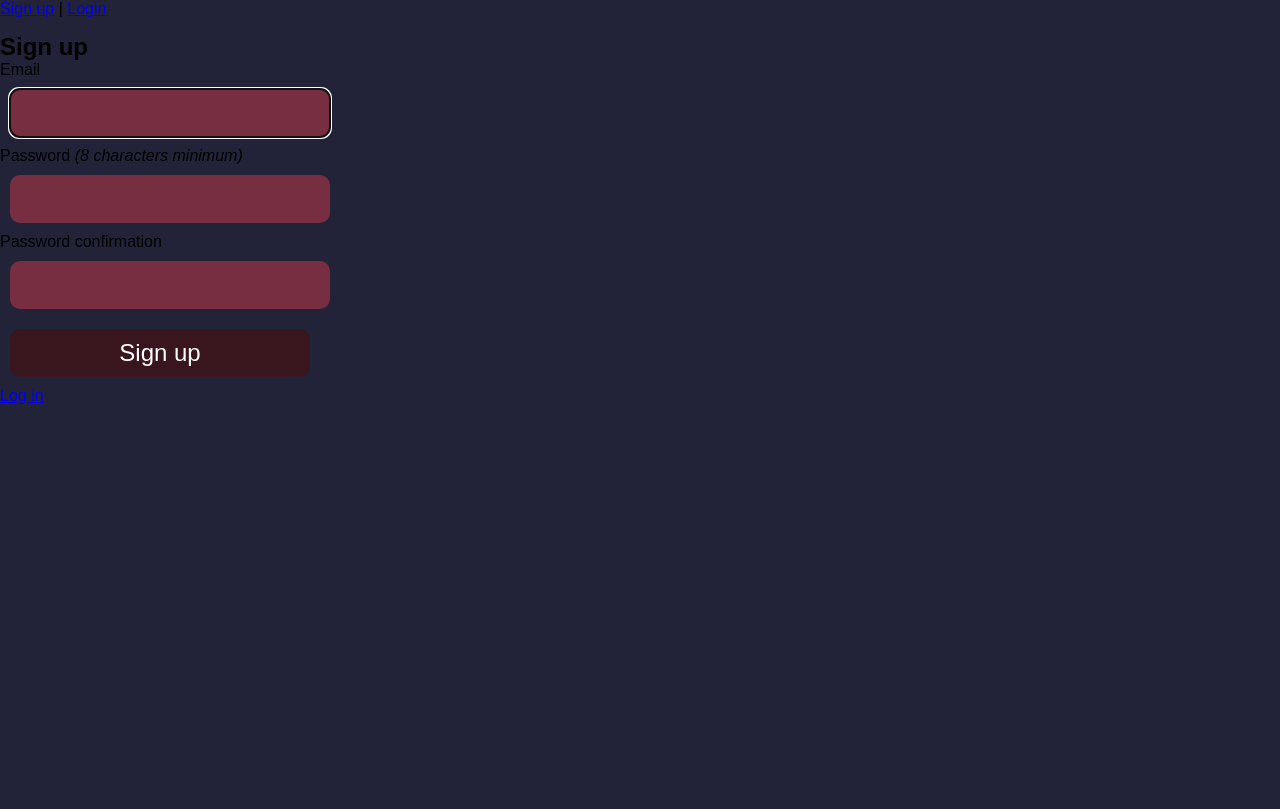
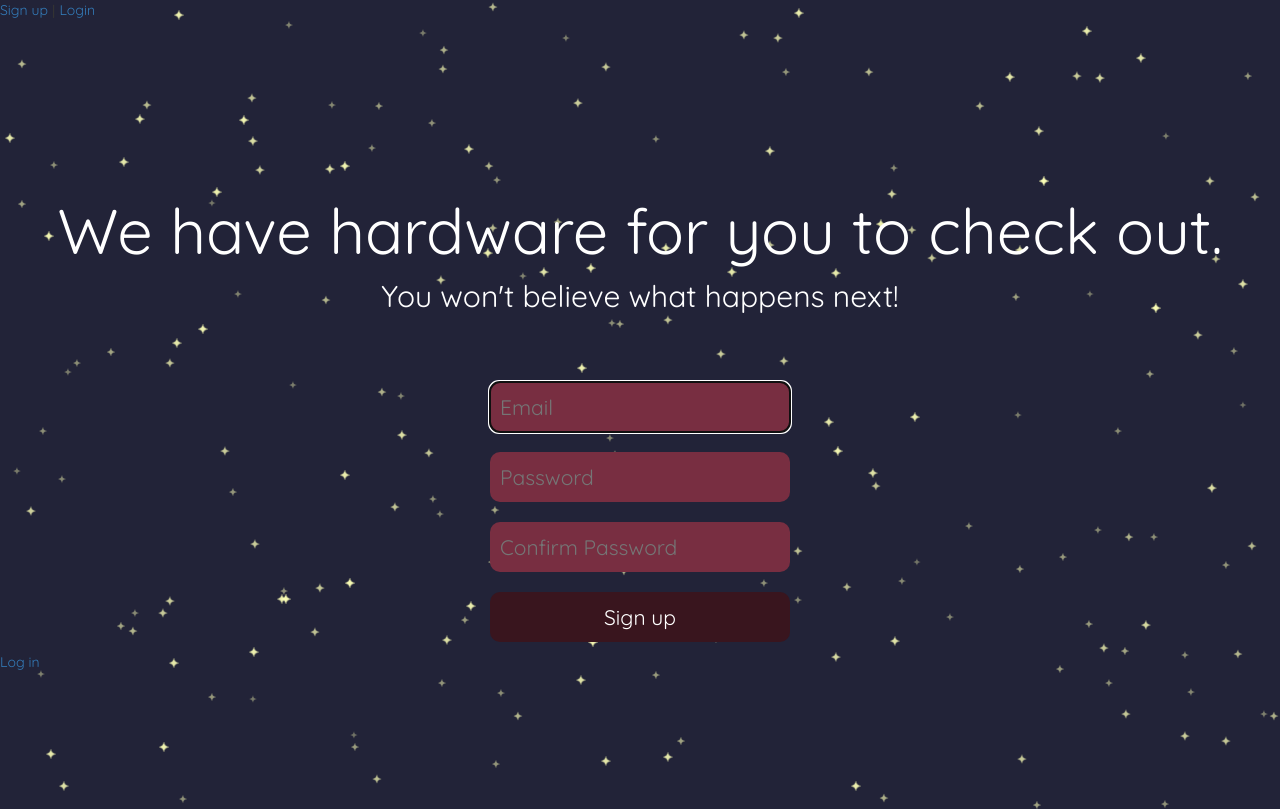
Before and after one commit to preetsmohan/hardware-launchpad, a Rails app: page /users/sign_up in a window 1280 px wide. Run offline with Rails 7, Linux system fonts and the light colour scheme; style sheets or scripts are compiled from the project's sources; some libraries are stand-ins or nearby versions.

Commit message:
some styling things

```diff
--- a/app/assets/stylesheets/main.css
+++ b/app/assets/stylesheets/main.css
@@ -26,6 +26,8 @@ body{
 }
 
 h1{
+	font-family: 'Quicksand', sans-serif;
+	color:white;
 	margin:0;
 }
 h2{
@@ -40,14 +42,14 @@ h2{
 	height:20vh;
 	font-family: 'Quicksand', sans-serif;
 	padding-top:15vh;
-	margin-top:10vh;
+	margin-top:7vh;
 	display: block;
 	height:25vh;
 }
 
-.login{
+.login, .signup{
 	text-align: center;
-	margin-top:15vh;
+	margin-top:12vh;
 	display: block;
 	position: relative;
 }
--- a/app/views/devise/registrations/new.html.erb
+++ b/app/views/devise/registrations/new.html.erb
@@ -1,29 +1,80 @@
-<h2>Sign up</h2>
+<html lang="en">
+  <head>
+    <meta charset="utf-8">
+      <meta http-equiv="X-UA-Compatible" content="IE=edge">
+      <meta name="viewport" content="width=device-width, initial-scale=1">
 
+      <meta property="og:title" content="Hardware Registration"/>
+
+      <title>Login: Hardware Registration</title>
+       <!-- Bootstrap -->
+        <!-- Latest compiled and minified CSS -->
+    <link rel="stylesheet" href="https://maxcdn.bootstrapcdn.com/bootstrap/3.3.5/css/bootstrap.min.css">
+      <link rel="stylesheet" href="http://maxcdn.bootstrapcdn.com/font-awesome/4.3.0/css/font-awesome.min.css">
+      <%= stylesheet_link_tag "main.css" %>
+      <script src="https://ajax.googleapis.com/ajax/libs/jquery/2.1.4/jquery.min.js"></script>
+      <link href='https://fonts.googleapis.com/css?family=Quicksand:400,300,700' rel='stylesheet' type='text/css'>
+  </head>
+  <body>
+    <div class="star"></div>
+    <div class="container" id="container">
+  <div class="headers" id="header">
+          <h1 class="main-header">We have hardware for you to check out.</h1>
+          <h2>You won't believe what happens next!</h2>
+        </div>
+<div class="signup">
 <%= form_for(resource, as: resource_name, url: registration_path(resource_name)) do |f| %>
   <%= devise_error_messages! %>
 
   <div class="field">
-    <%= f.label :email %><br />
-    <%= f.email_field :email, autofocus: true %>
+    <%= f.email_field :email,  :placeholder => "Email", autofocus: true %>
   </div>
 
   <div class="field">
-    <%= f.label :password %>
-    <% if @minimum_password_length %>
-    <em>(<%= @minimum_password_length %> characters minimum)</em>
-    <% end %><br />
-    <%= f.password_field :password, autocomplete: "off" %>
+
+    <%= f.password_field :password,  :placeholder => "Password", autocomplete: "off" %>
   </div>
 
   <div class="field">
-    <%= f.label :password_confirmation %><br />
-    <%= f.password_field :password_confirmation, autocomplete: "off" %>
+    <%= f.password_field :password_confirmation,  :placeholder => "Confirm Password", autocomplete: "off" %>
   </div>
 
   <div class="actions">
     <%= f.submit "Sign up" %>
   </div>
+</div>
 <% end %>
 
 <%= render "devise/shared/links" %>
+</div>
+</body>
+<script>
+      var limit=200, // Max number of stars
+      body=document.getElementById("container");
+      loop={
+       //initilizeing
+       start:function(){
+        for (var i=0; i <= limit; i++) {
+         var star=this.newStar();
+         star.style.top=this.rand()*100+"%";
+         star.style.left=this.rand()*100+"%";
+         star.style.webkitAnimationDelay=(this.rand()*3)+"s";
+         star.style.mozAnimationDelay=(this.rand()*3)+"s";
+         star.style.animationDelay=(this.rand()*3)+"s";
+         body.appendChild(star);
+        };
+       },
+       //to get random number
+       rand:function(){
+        return Math.random();
+       },
+       //createing html dom for star
+       newStar:function(){
+        var d = document.createElement('div');
+        d.innerHTML = '<div class="star"></div>';
+         return d.firstChild;
+       },
+      };
+      loop.start();
+    </script>
+</html>
--- a/app/views/main/index.html.erb
+++ b/app/views/main/index.html.erb
@@ -47,7 +47,7 @@
 
 		<script>
 			var limit=200, // Max number of stars
-			body=document.getElementById("header");
+			body=document.getElementById("container");
 			loop={
 			 //initilizeing
 			 start:function(){
```
Also changed, not shown: app/views/devise/registrations/edit.html.erb (+52 -0 lines), app/views/users/sign_up.html.erb (+37 -2 lines).
